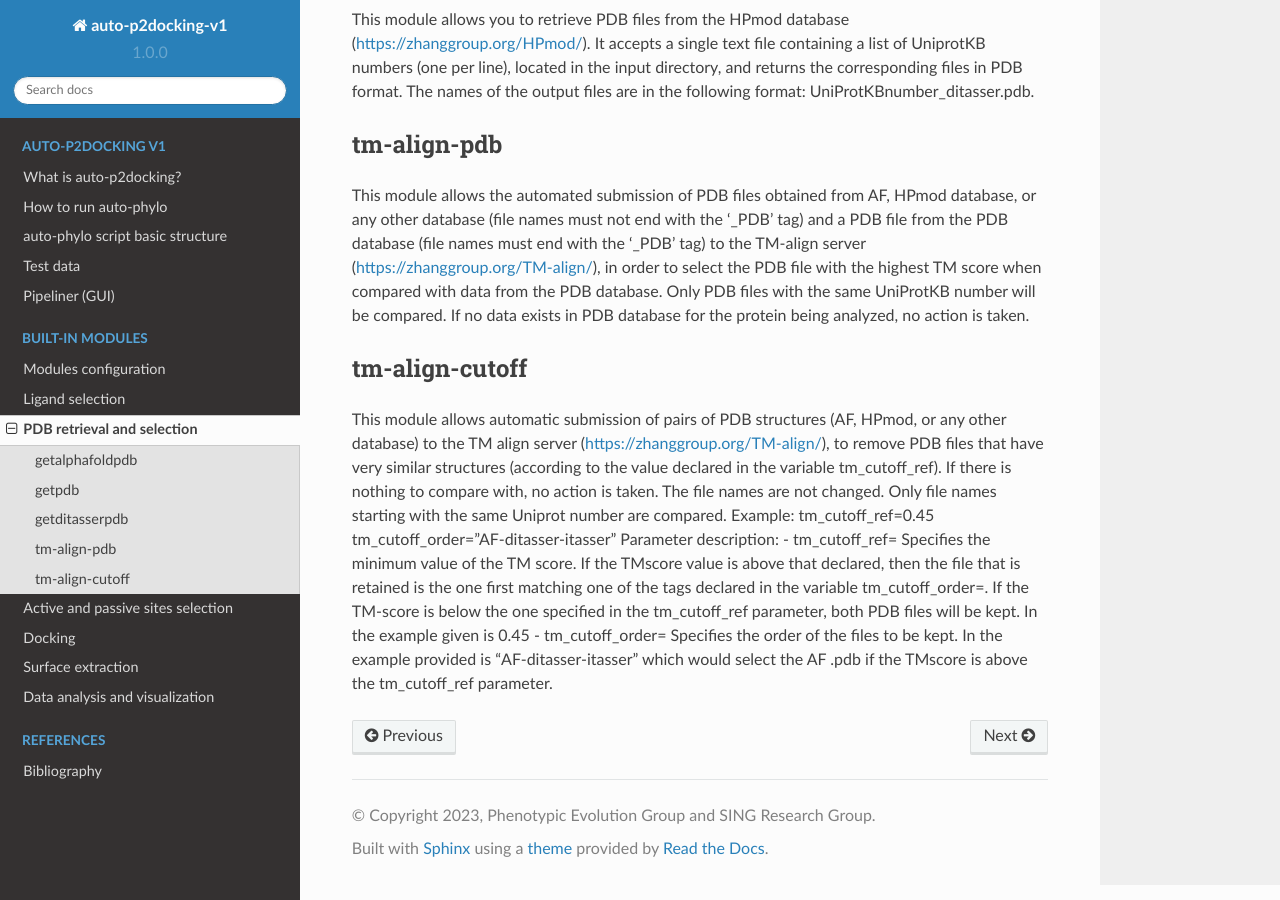
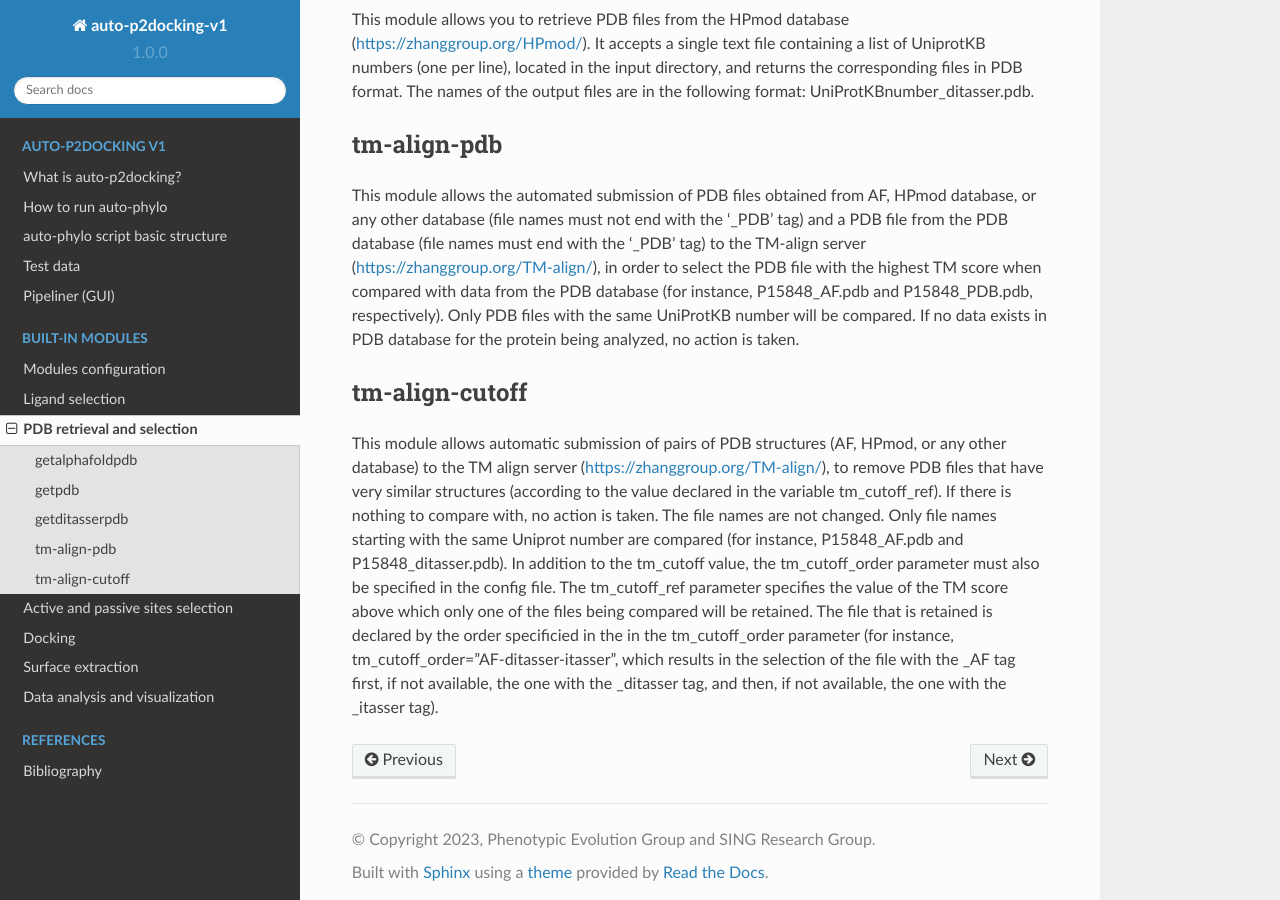
Before and after one commit to pegi3s/auto-p2docking-docs, a Sphinx documentation site: the page built from source/modules_2_PDB_retrieval_and_selection.rst, in a window 1280 px wide and 900 px high, scrolled down 560 px. Built offline with Sphinx 7.4.7 and the Read the Docs theme 2.0.0, drawn with Linux system fonts in a browser that asks for light colours.

Commit message:
Update modules_2_PDB_retrieval_and_selection.rst

```diff
--- a/source/modules_2_PDB_retrieval_and_selection.rst
+++ b/source/modules_2_PDB_retrieval_and_selection.rst
@@ -19,22 +19,10 @@ This module allows you to retrieve PDB files from the HPmod database (https://zh
 tm-align-pdb
 -------------------
 
-This module allows the automated submission of PDB files obtained from AF, HPmod database, or any other database (file names must not end with the ‘_PDB’ tag) and a PDB file from the PDB database (file names must end with the ‘_PDB’ tag) to the TM-align server (https://zhanggroup.org/TM-align/), in order to select the PDB file with the highest TM score when compared with data from the PDB database. Only PDB files with the same UniProtKB number will be compared. If no data exists in PDB database for the protein being analyzed, no action is taken.
+This module allows the automated submission of PDB files obtained from AF, HPmod database, or any other database (file names must not end with the ‘_PDB’ tag) and a PDB file from the PDB database (file names must end with the ‘_PDB’ tag) to the TM-align server (https://zhanggroup.org/TM-align/), in order to select the PDB file with the highest TM score when compared with data from the PDB database (for instance, P15848_AF.pdb and P15848_PDB.pdb, respectively). Only PDB files with the same UniProtKB number will be compared. If no data exists in PDB database for the protein being analyzed, no action is taken.
 
 tm-align-cutoff
 ------------
 
 This module allows automatic submission of pairs of PDB structures (AF, HPmod, or any other database) to the TM align server (https://zhanggroup.org/TM-align/), to remove PDB files that have very similar structures
-(according to the value declared in the variable tm_cutoff_ref). If there is nothing to compare with, no action is taken. The file names are not changed. Only file names starting with the same Uniprot number are compared.
-Example:
-tm_cutoff_ref=0.45
-tm_cutoff_order="AF-ditasser-itasser"
-Parameter description:
-- tm_cutoff_ref= Specifies the minimum value of the TM score. If the TMscore
-value is above that declared, then the file that is retained is the one
-first matching one of the tags declared in the variable tm_cutoff_order=. If
-the TM-score is below the one specified in the tm_cutoff_ref parameter,
-both PDB files will be kept. In the example given is 0.45
-- tm_cutoff_order= Specifies the order of the files to be kept. In the example
-provided is "AF-ditasser-itasser" which would select the AF .pdb if the TMscore
-is above the tm_cutoff_ref parameter.
+(according to the value declared in the variable tm_cutoff_ref). If there is nothing to compare with, no action is taken. The file names are not changed. Only file names starting with the same Uniprot number are compared (for instance, P15848_AF.pdb and P15848_ditasser.pdb). In addition to the tm_cutoff value, the tm_cutoff_order parameter must also be specified in the config file. The tm_cutoff_ref parameter specifies the value of the TM score above which only one of the files being compared will be retained. The file that is retained is declared by the order specificied in the in the tm_cutoff_order parameter (for instance, tm_cutoff_order="AF-ditasser-itasser", which results in the selection of the file with the _AF tag first, if not available, the one with the _ditasser tag, and then, if not available, the one with the _itasser tag).
```
